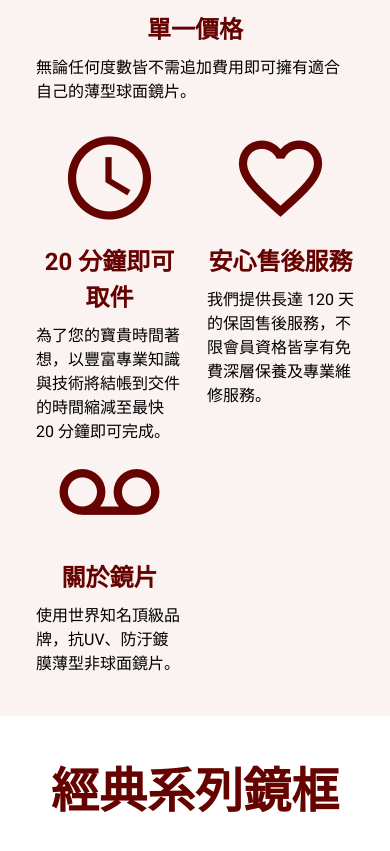
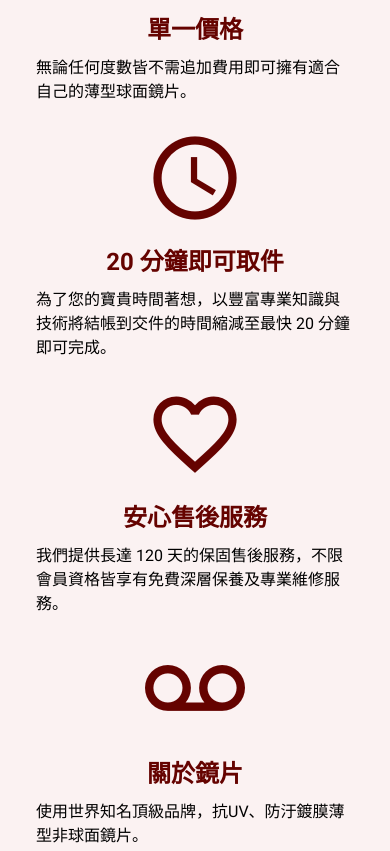
Before and after one commit to StevenHuang0712/glassesWeb, a website built with Vite: page pages/index.html in a window 390 px wide. Shown: the part 600-1451 px from the top of the page. Built offline with nearby package versions, Linux system fonts and the light colour scheme.

Commit message:
all done

```diff
--- a/pages/index.html
+++ b/pages/index.html
@@ -32,7 +32,7 @@
               <h3 class="mb-2">單一價格</h3>
               <p>無論任何度數皆不需追加費用即可擁有適合自己的薄型球面鏡片。</p>
             </li>
-            <li class="col-3 col-md-6 px-3">
+            <li class="col-3 col-md-6 col-sm px-3 mb-sm-6">
               <span class="material-icons-outlined mb-4"> schedule </span>
               <h3 class="mb-2">20 分鐘即可取件</h3>
               <p>
@@ -40,7 +40,7 @@
                 20 分鐘即可完成。
               </p>
             </li>
-            <li class="col-3 col-md-6 px-3">
+            <li class="col-3 col-md-6 col-sm px-3 mb-sm-6">
               <span class="material-icons-outlined mb-4">
                 favorite_border
               </span>
@@ -50,7 +50,7 @@
                 天的保固售後服務，不限會員資格皆享有免費深層保養及專業維修服務。
               </p>
             </li>
-            <li class="col-3 col-md-6 px-3">
+            <li class="col-3 col-md-6 col-sm px-3 mb-sm-6">
               <span class="material-icons-outlined mb-4"> voicemail </span>
               <h3 class="mb-2">關於鏡片</h3>
               <p>使用世界知名頂級品牌，抗UV、防汙鍍膜薄型非球面鏡片。</p>
```
Also changed, not shown: pages/blog.html (+4 -4 lines).
